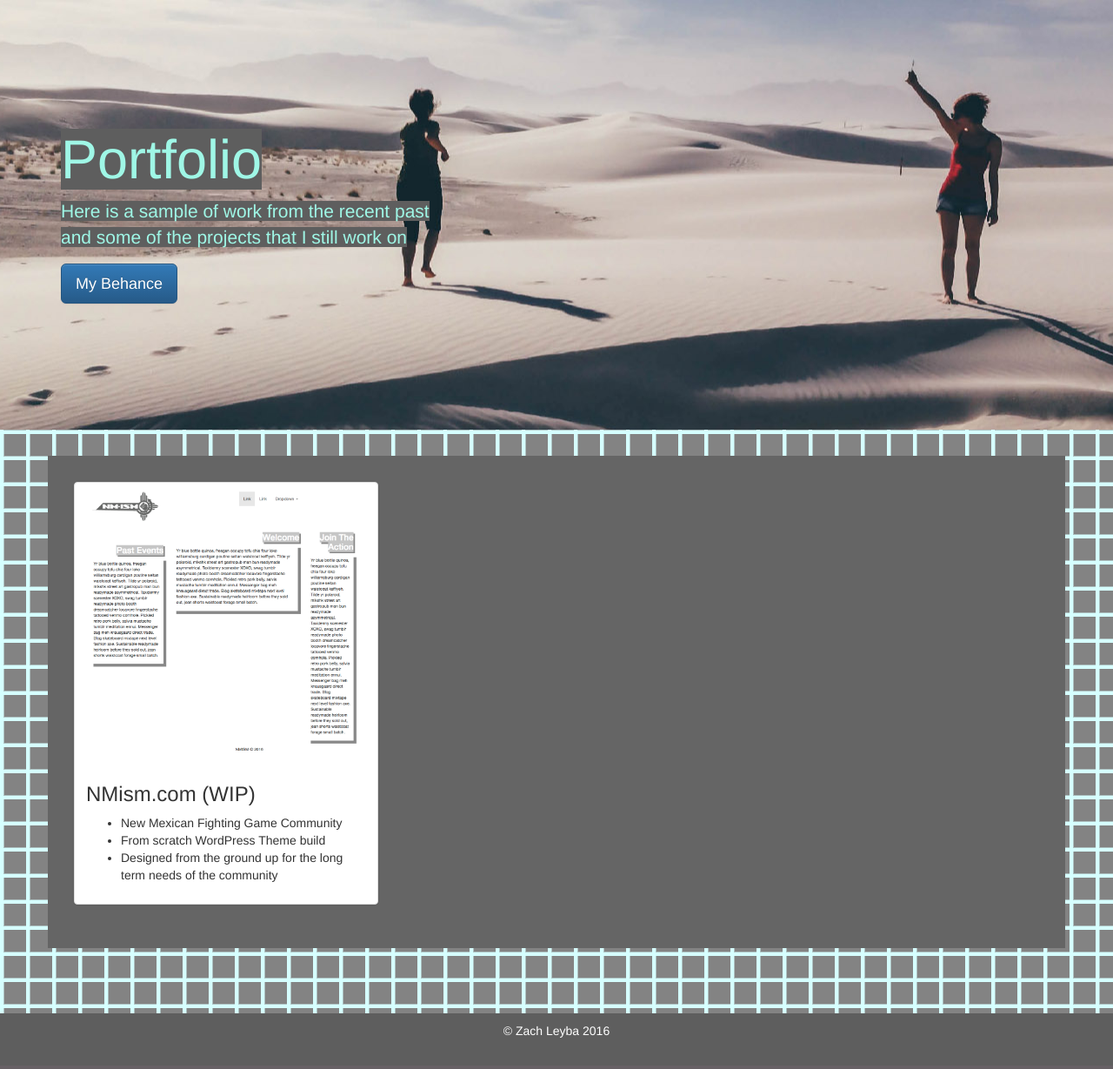
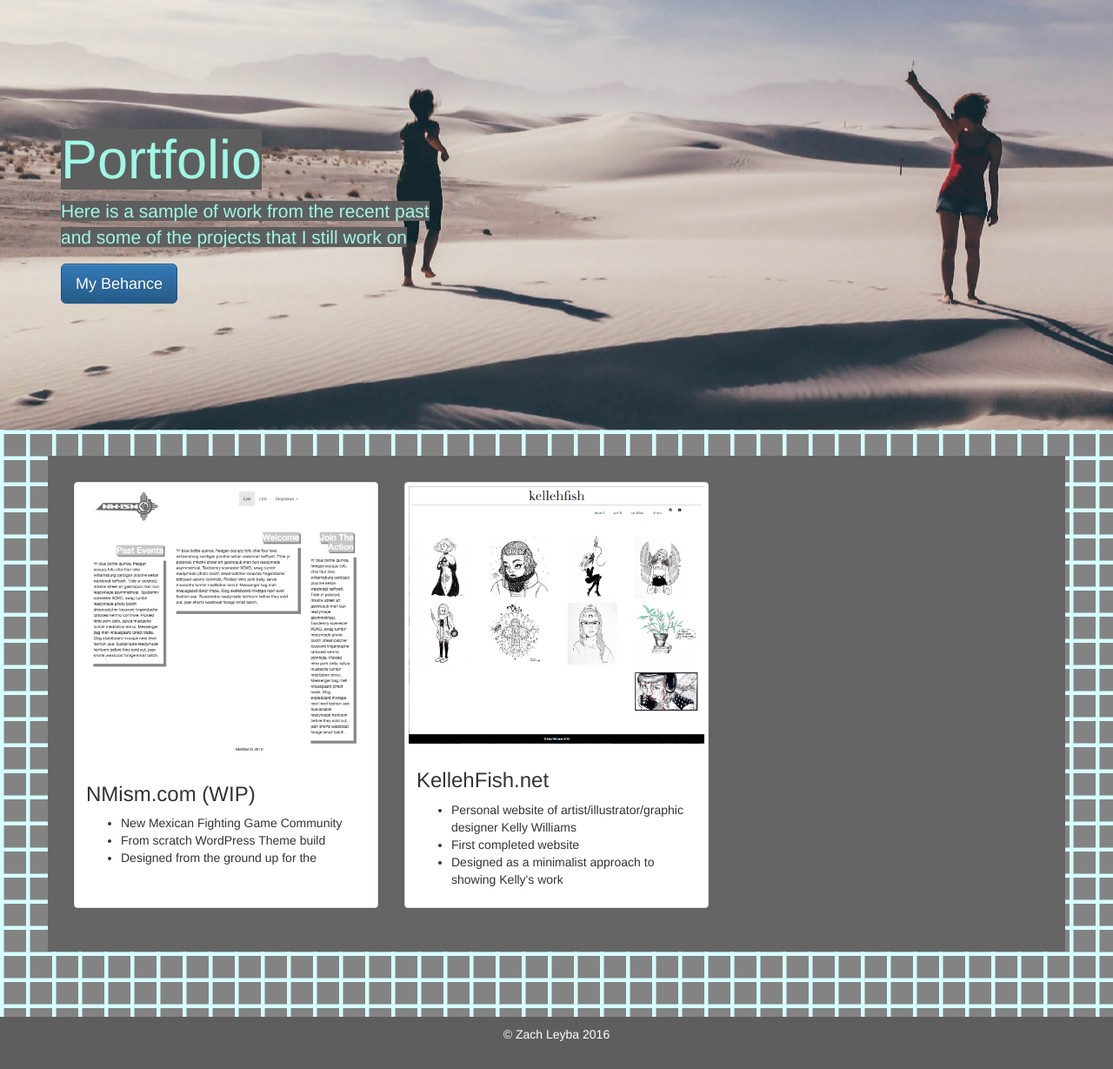
Before and after one commit to zleyba/zaleyba, a PHP site: page /work/index.php in a window 1280 px wide. Shown: the part 281-1510 px from the top of the page at 87% size. Before the commit the page ends 1474 px from the top, so only its background shows below. Run offline with PHP 8.4, Linux system fonts and the light colour scheme; some web fonts are replaced.

Commit message:
last comit for night. mostly css tweaks and content addition

```diff
--- a/public_html/css/style.css
+++ b/public_html/css/style.css
@@ -288,6 +288,10 @@ span.icon-bar {
 	background-color: #494949;
 }
 
+.thumbnail {
+	height: 490px;
+}
+
 .jumbotron {
 	background-image: url('../img/workbanner.jpg');
 	background-repeat: no-repeat;
--- a/public_html/include-header.php
+++ b/public_html/include-header.php
@@ -19,7 +19,7 @@
 			<div class="collapse navbar-collapse" id="navbar-collapse-1">
 				<ul class="nav">
 					<li class="item"><a href="../index.php">about</a></li>
-					<li class="item"><a href="gallery/index.php">work</a></li>
+					<li class="item"><a href="../work/index.php">work</a></li>
 					<li class="item"><a href="contact/index.php">contact</a></li>
 					<li class="item"><a href="#" target="_blank">gallery</a></li>
 					<li class="item">  <a class="iglogo" href="https://www.instagram.com/mtvzach/"></a> </li>
--- a/public_html/work/index.php
+++ b/public_html/work/index.php
@@ -54,22 +54,42 @@
 				<div class="container" id="box-container">
 
 					<div class="row">
+						<div class="clearfix">
 						<div class="col-sm-6 col-md-4">
 							<div class="thumbnail">
 								<img src="../img/nmismscreen.jpg" alt="NMism.com Mockup">
 								<div class="caption">
 									<h3>NMism.com (WIP)</h3>
 									<p>
-										<ul>
-											<li>New Mexican Fighting Game Community </li>
-											<li>From scratch WordPress Theme build </li>
-											<li>Designed from the ground up for the long term needs of the community</li>
+									<ul>
+										<li>New Mexican Fighting Game Community </li>
+										<li>From scratch WordPress Theme build </li>
+										<li>Designed from the ground up for the</li>
+
 
 										</ul>
 									</p>
 								</div>
 							</div>
 						</div>
+
+						<div class="col-sm-6 col-md-4">
+							<div class="thumbnail">
+								<img src="../img/kellehfishscreen.png" alt="NMism.com Mockup">
+								<div class="caption">
+									<h3>KellehFish.net</h3>
+									<p>
+										<ul>
+											<li>Personal website of artist/illustrator/graphic designer Kelly Williams</li>
+											<li>First completed website</li>
+											<li>Designed as a minimalist approach to showing Kelly's work</li>
+
+									</ul>
+									</p>
+								</div>
+							</div>
+						</div>
+					</div>
 					</div>
 
 				</div>
```
Also changed, not shown: public_html/img/kellehfishscreen.png (added).
